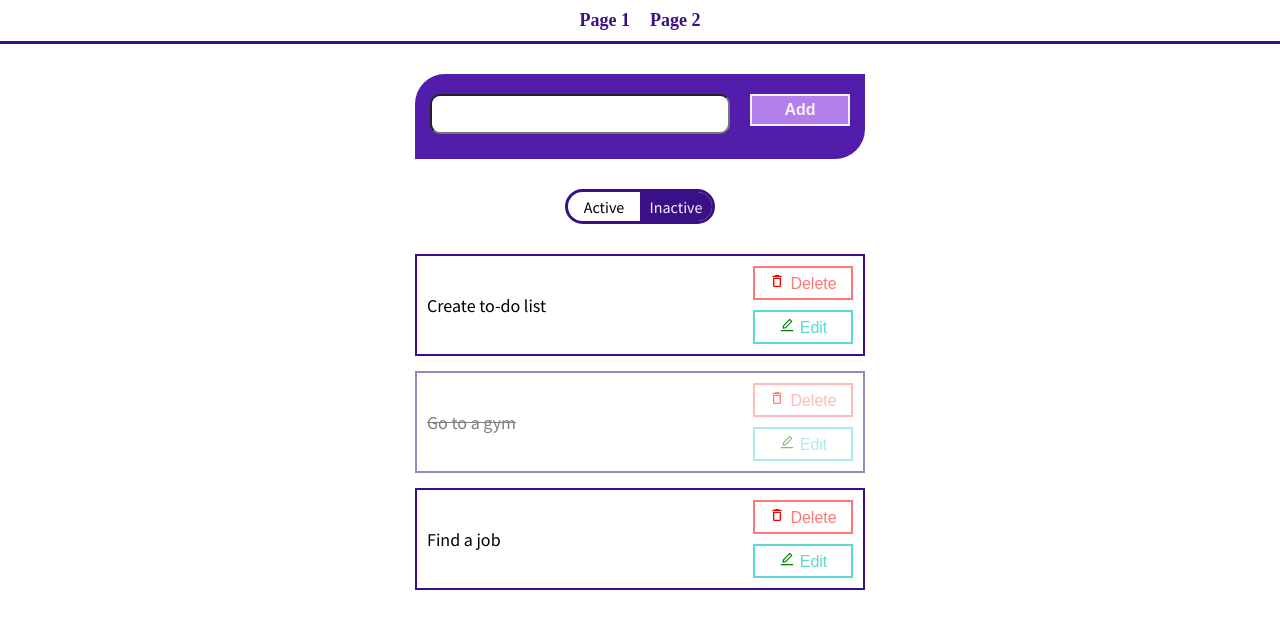
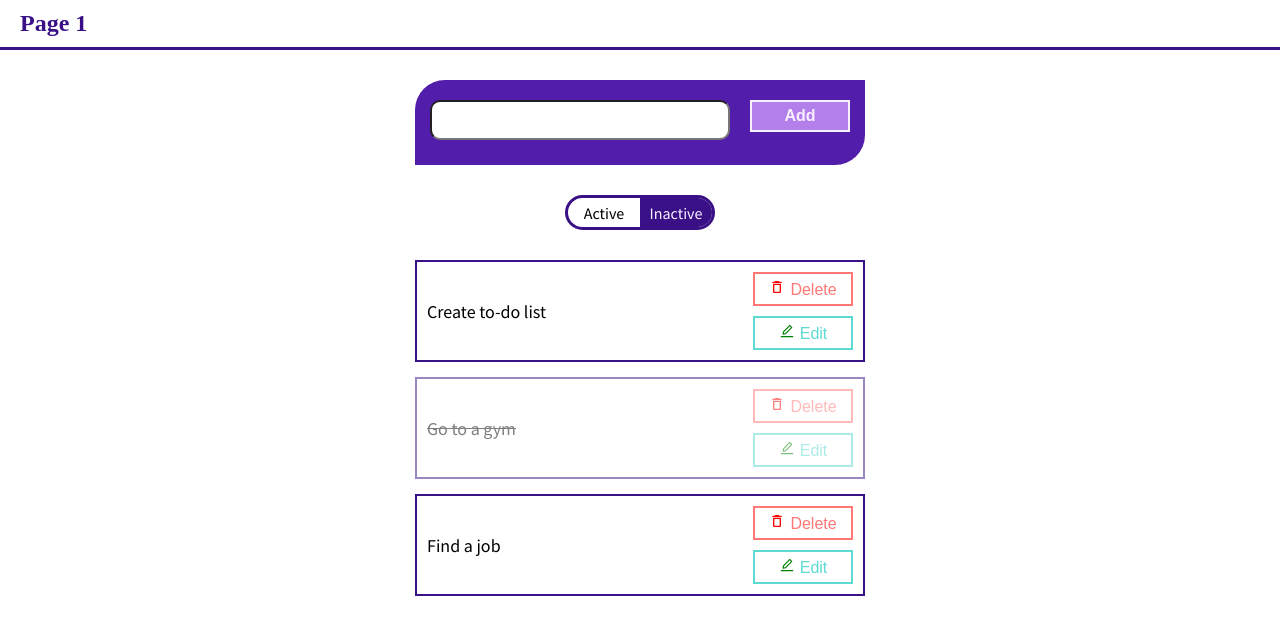
Before and after one commit to takeAmoment/react-todo-hw, a React (Create React App) app: page /todo in a window 1280 px wide. Shown: the top 634 px of the page. Built offline with nearby package versions, Linux system fonts and the light colour scheme.

Commit message:
feat: show page 2 if username exist

```diff
--- a/src/components/Header/Header.jsx
+++ b/src/components/Header/Header.jsx
@@ -1,21 +1,35 @@
+import { useSelector } from "react-redux";
 import { NavLink } from "react-router-dom";
 import styles from "./Header.module.css";
 
 export function Header() {
+  const { username } = useSelector((state) => state.username);
   return (
     <header>
       <nav className={styles.header__menu}>
         <ul className={styles.menu__list}>
           <li className={styles.list__item}>
-            <NavLink to="/" className={styles.link}>
+            <NavLink
+              to="/"
+              className={({ isActive }) =>
+                isActive ? `${styles.link} ${styles.active}` : styles.link
+              }
+            >
               Page 1
             </NavLink>
           </li>
-          <li className={styles.list__item}>
-            <NavLink to="/todo" className={styles.link}>
-              Page 2
-            </NavLink>
-          </li>
+          {username && (
+            <li className={styles.list__item}>
+              <NavLink
+                to="/todo"
+                className={({ isActive }) =>
+                  isActive ? `${styles.link} ${styles.active}` : styles.link
+                }
+              >
+                Page 2
+              </NavLink>
+            </li>
+          )}
         </ul>
       </nav>
     </header>
--- a/src/components/Header/Header.module.css
+++ b/src/components/Header/Header.module.css
@@ -2,18 +2,25 @@ header{
     border-bottom: 0.3rem solid var(--primary);
 }
 .header__menu {
-    padding: 1rem;
+    padding: 1rem 2rem;
 }
 .menu__list {
     display: flex;
     align-items: center;
     flex-direction: row;
-    justify-content: center;
-    gap: 2rem;
+    gap: 4rem;
 }
 .link {
     color: var(--primary);
-    font-size: 1.8rem;
+    font-size: 2.4rem;
     font-weight: 700;
     font-family: 'Charis SIL', serif;
 }
+.link:hover {
+    transition: all 0.5s;
+    color: #9254de;
+
+}
+.link.active {
+    color: #9254de;
+}
```
Also changed, not shown: .eslintrc.json.
